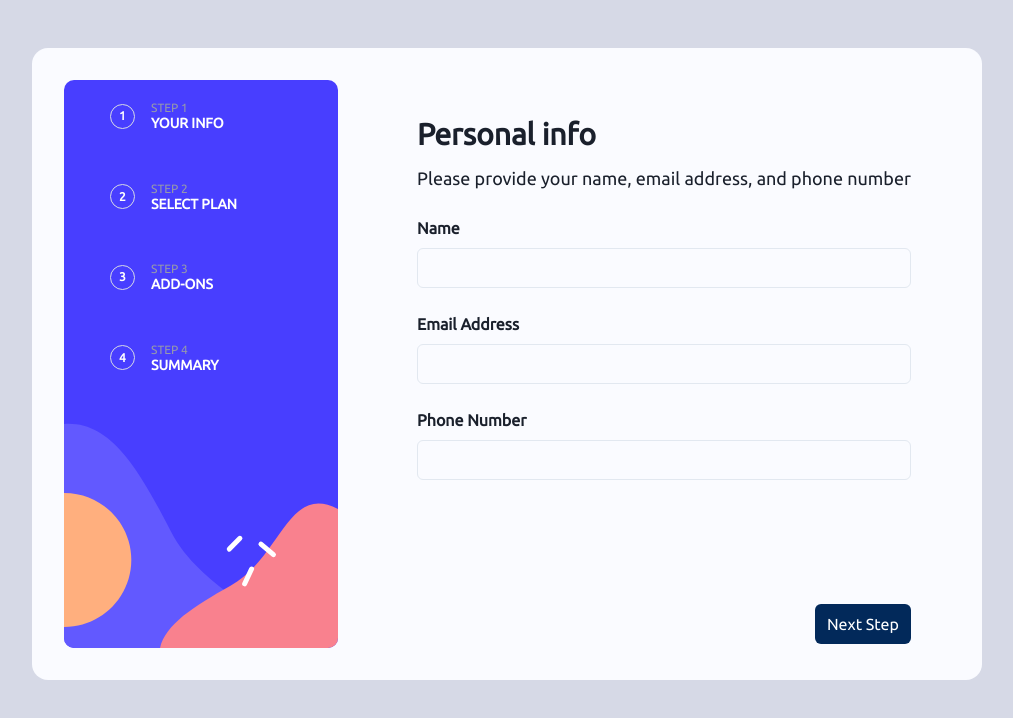
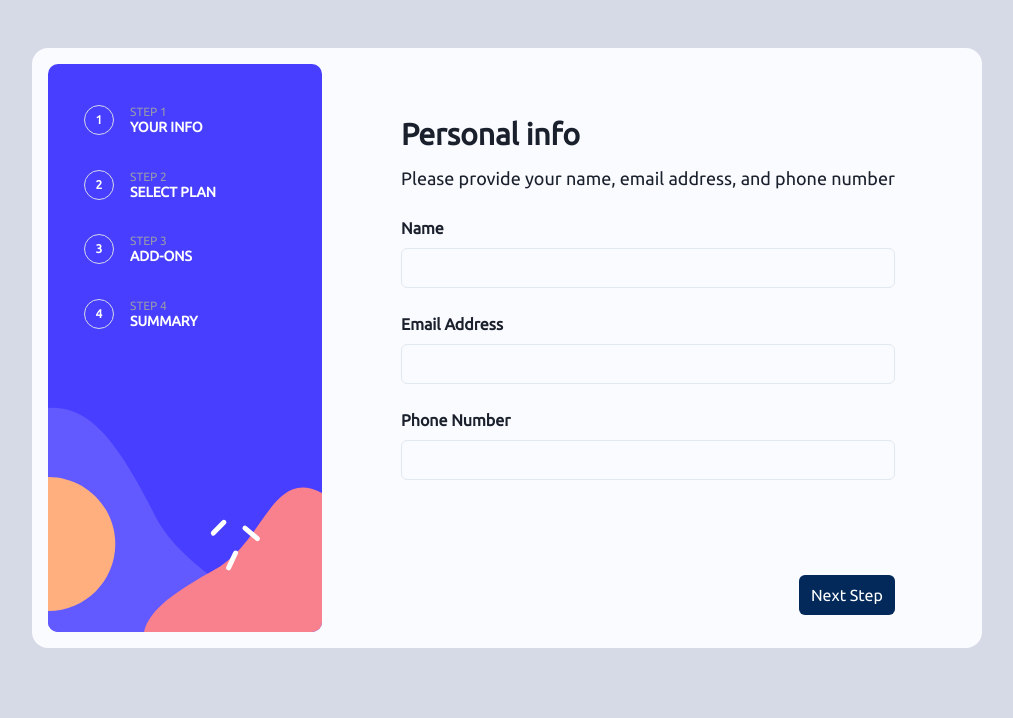
Before and after one commit to builtbyjosh/multi-step-form, a React (Create React App) app: page / in a window 1280 px wide. Shown: the top 718 px of the page, without its empty margins (133-1146 px from the left). Built offline with nearby package versions, Linux system fonts and the light colour scheme.

Commit message:
update styling

```diff
--- a/src/components/Sidebar.js
+++ b/src/components/Sidebar.js
@@ -17,22 +17,9 @@ const Sidebar = () => {
     setActiveIndex(index);
   };
   return (
-    <Box
-      bgImage={bgImage}
-      bgSize={'contain'}
-      bgRepeat={'no-repeat'}
-      m={4}
-      width="274px"
-      height="568px"
-      aspectRatio={'3/4'}
-    >
-      <Box pt={5} ml={8}>
-        <UnorderedList
-          spacing={12}
-          styleType={'none'}
-          fontSize={'sm'}
-          textAlign={'left'}
-        >
+    <Box bgImage={bgImage} maxWidth="274px" w={'100%'} aspectRatio={'274/568'}>
+      <Box pt={10} ml={5}>
+        <UnorderedList spacing={8} styleType={'none'} textAlign={'left'}>
           <SidebarItem
             step={1}
             text={'YOUR INFO'}
@@ -67,11 +54,15 @@ export default Sidebar;
 
 const SidebarItem = ({ step, text, activeIndex, handleActiveItem }) => {
   return (
-    <ListItem onClick={() => handleActiveItem(step)} cursor="pointer">
+    <ListItem
+      onClick={() => handleActiveItem(step)}
+      cursor="pointer"
+      w={'fit-content'}
+    >
       <Stack direction={'row'} align={'center'} color={'light-gray'}>
         <Circle
           border={'1px'}
-          size={'25px'}
+          size={'30px'}
           bgColor={activeIndex === step ? 'light-blue' : ''}
           fontWeight={'bold'}
         >
@@ -92,7 +83,7 @@ const SidebarItem = ({ step, text, activeIndex, handleActiveItem }) => {
           <Text fontSize={'xs'} color={'cool-gray'}>
             STEP {step}
           </Text>
-          <Text color={'White'} fontWeight={'semibold'}>
+          <Text color={'White'} fontSize={'sm'} fontWeight={'semibold'}>
             {text}
           </Text>
         </Stack>
```
